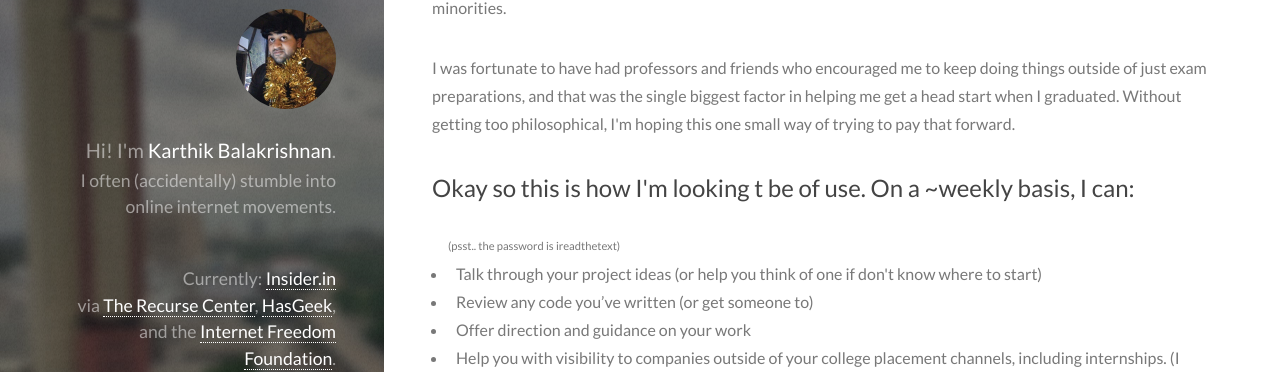
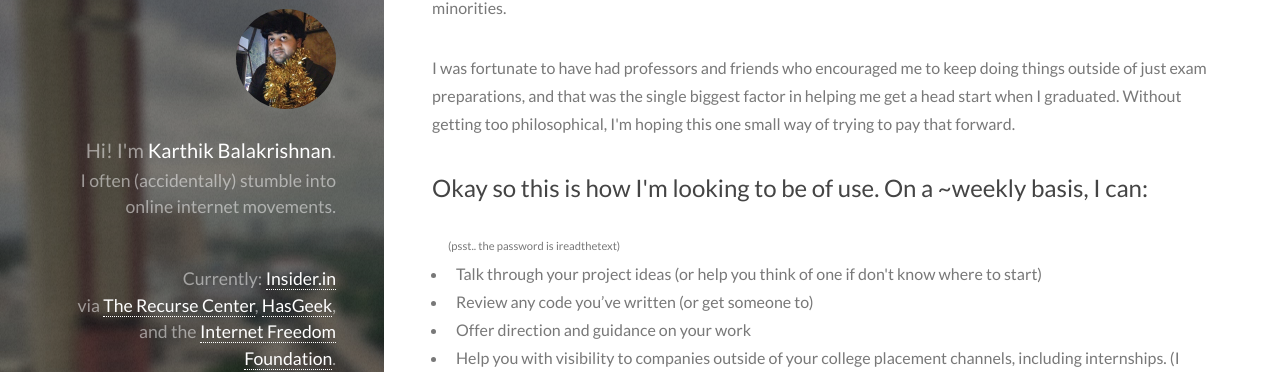
Before and after one commit to karthikb351/karthikb351, a Jekyll site: the page built from pages/mentor.html, in a window 1280 px wide and 900 px high, scrolled down 393 px. Shown: the part 87-459 px from the top of the window. Built offline with Jekyll 4.4.1, drawn with Linux system fonts in a browser that asks for light colours; comment, search, counter and statistics services are not loaded.

```diff
--- a/pages/mentor.html
+++ b/pages/mentor.html
@@ -15,7 +15,7 @@ description: >
   <p>Universities lean more and more on GPA and aptitude tests to filter out candidates for companies instead of helping students learn what actual software development is like. The few students who do stand out during placements are usually those who worked on projects outside of their academics, usually with very little encouragement or support from universities. Like with everything else in the world, this too disproportionately impacts women and other minorities.</p>
   <p>I was fortunate to have had professors and friends who encouraged me to keep doing things outside of just exam preparations, and that was the single biggest factor in helping me get a head start when I graduated. Without getting too philosophical, I'm hoping this one small way of trying to pay that forward.</p>
 
-  <h2>Okay so this is how I'm looking t be of use. On a ~weekly basis, I can:</h2>
+  <h2>Okay so this is how I'm looking to be of use. On a ~weekly basis, I can:</h2>
   <ul id="password_block">
     <li>Talk through your project ideas (or help you think of one if don't know where to start)</li>
     <li>Review any code you’ve written (or get someone to)</li>
```
